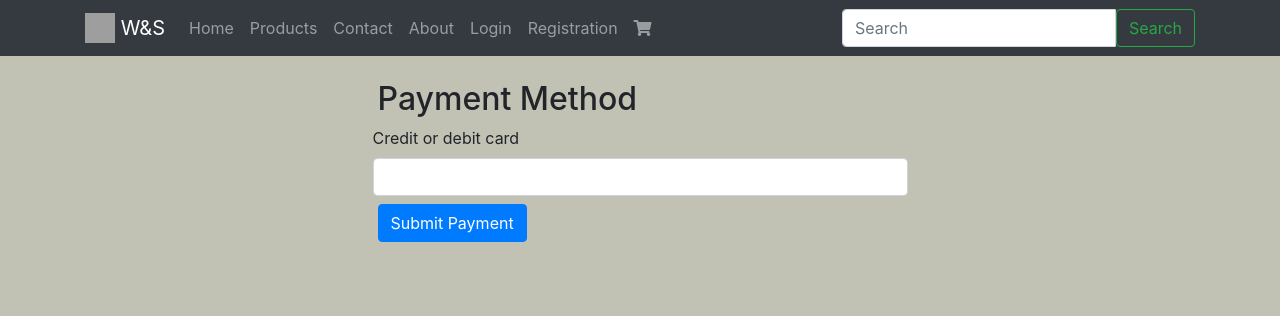
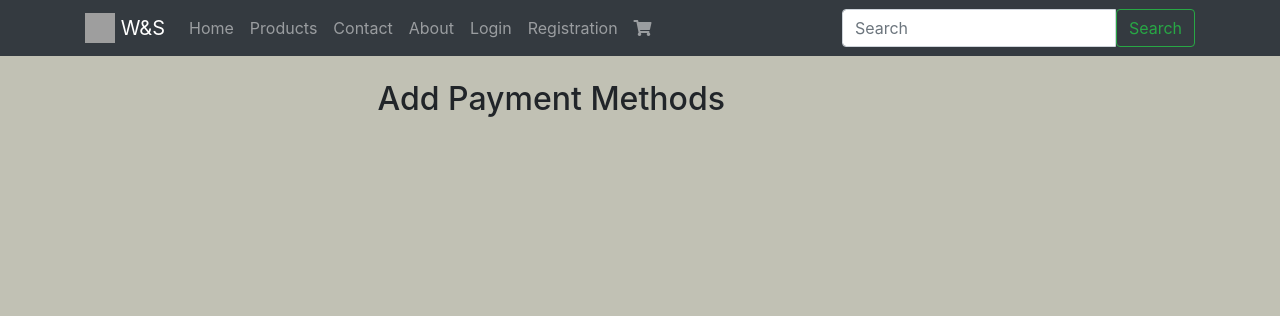
Before and after one commit to Troybellavance/DjangoWandS, a Django app: page /billing/payment-method/ in a window 1280 px wide. Shown: the top 316 px of the page. Run offline with Django 3.2, Linux system fonts and the light colour scheme; some libraries are stand-ins or nearby versions; grey boxes are pictures that could not be loaded.

Commit message:
Payment method code moved and cleaned up.

```diff
--- a/billing/templates/billing/payment-method.html
+++ b/billing/templates/billing/payment-method.html
@@ -7,136 +7,10 @@
 
 
 <div class='col-8 col-md-6 mx-auto'>
-  <h2>Payment Method</h2>
+  <h2>Add Payment Methods</h2>
+<div class='stripe-payment-form' data-token='{{ publish_key }}' data-next-url='{% if next_url %}{{ next_url }}{% endif %}' data-btn-title='Add Method'></div>
+    <!-- <div class="form-row"></div> -->
 
-    <div class="form-row"></div>
-<form class="payment-form" action="/charge" method="post" id="payment-form" data-token='{{ publish_key }}' data-next-url='{% if next_url %}{{ next_url }}{% endif %}'>
-  <div class="form-row">
-    <label for="card-element">
-      Credit or debit card
-    </label>
-    <div id="card-element" class='form-control'>
-      <!-- A Stripe Element will be inserted here. -->
-    </div>
-
-    <!-- Used to display form errors. -->
-    <div id="card-errors" role="alert"></div>
-  </div>
-
-  <button class='btn btn-primary my-2'>Submit Payment</button>
-</form>
 </div>
 
 {% endblock %}
-
-{% block javascript %}
-<script>
-
-
-var paymentForm = $(".payment-form")
-
-if (paymentForm.length > 1){
-    alert("One payment form only per page.")
-    paymentForm.css('display', 'none')
-}
-else if (paymentForm.length == 1){
-
-var nextUrl = paymentForm.attr('data-next-url')
-var publicKey = paymentForm.attr('data-token')
-
-// Create a Stripe client.
-var stripe = Stripe(publicKey);
-
-// Create an instance of Elements.
-var elements = stripe.elements();
-
-// Custom styling can be passed to options when creating an Element.
-// (Note that this demo uses a wider set of styles than the guide below.)
-var style = {
-  base: {
-    color: '#32325d',
-    lineHeight: '18px',
-    fontFamily: '"Helvetica Neue", Helvetica, sans-serif',
-    fontSmoothing: 'antialiased',
-    fontSize: '16px',
-    '::placeholder': {
-      color: '#aab7c4'
-    }
-  },
-  invalid: {
-    color: '#fa755a',
-    iconColor: '#fa755a'
-  }
-};
-
-// Create an instance of the card Element.
-var card = elements.create('card', {style: style});
-
-// Add an instance of the card Element into the `card-element` <div>.
-card.mount('#card-element');
-
-// Handle real-time validation errors from the card Element.
-card.addEventListener('change', function(event) {
-  var displayError = document.getElementById('card-errors');
-  if (event.error) {
-    displayError.textContent = event.error.message;
-  } else {
-    displayError.textContent = '';
-  }
-});
-
-// Handle form submission.
-var form = document.getElementById('payment-form');
-form.addEventListener('submit', function(event) {
-  event.preventDefault();
-
-  stripe.createToken(card).then(function(result) {
-    if (result.error) {
-      // Inform the user if there was an error.
-      var errorElement = document.getElementById('card-errors');
-      errorElement.textContent = result.error.message;
-    } else {
-      // Send the token to your server.
-      stripeTokenHandler(nextUrl, result.token);
-    }
-  });
-});
-
-function redirectToNext(nextPath, timeoffset) {
-    if (nextPath){
-    setTimeout(function(){
-                window.location.href = nextPath
-            }, timeoffset)
-    }
-}
-function stripeTokenHandler(nextUrl, token){
-    var paymentMethodEndpoint = '/billing/payment-method/create/'
-    var data = {
-        'token': token.id
-    }
-    $.ajax({
-        data: data,
-        url: paymentMethodEndpoint,
-        method: "POST",
-        success: function(data){
-            var succesMsg = data.message || "Card was successfully added."
-            card.clear()
-            if (nextUrl){
-                succesMsg = succesMsg + "<br/><br/><i class='fa fa-spin fa-spinner'></i> Redirecting..."
-            }
-            if ($.alert){
-                $.alert(succesMsg)
-            } else {
-                alert(succesMsg)
-            }
-            redirectToNext(nextUrl, 2000)
-
-        },
-        error: function(error){
-            console.log(error)
-      }
-    })
-}
-}
-</script>
-{% endblock %}
```
